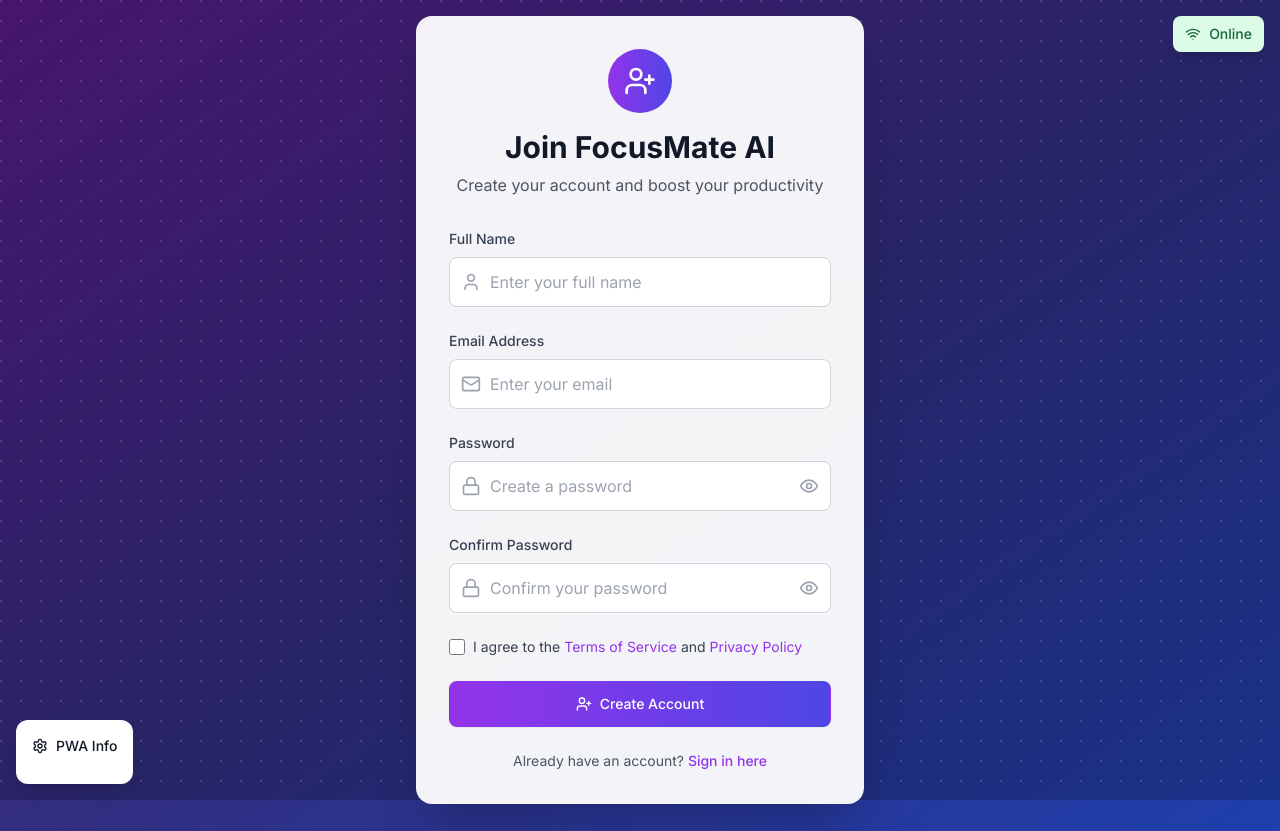
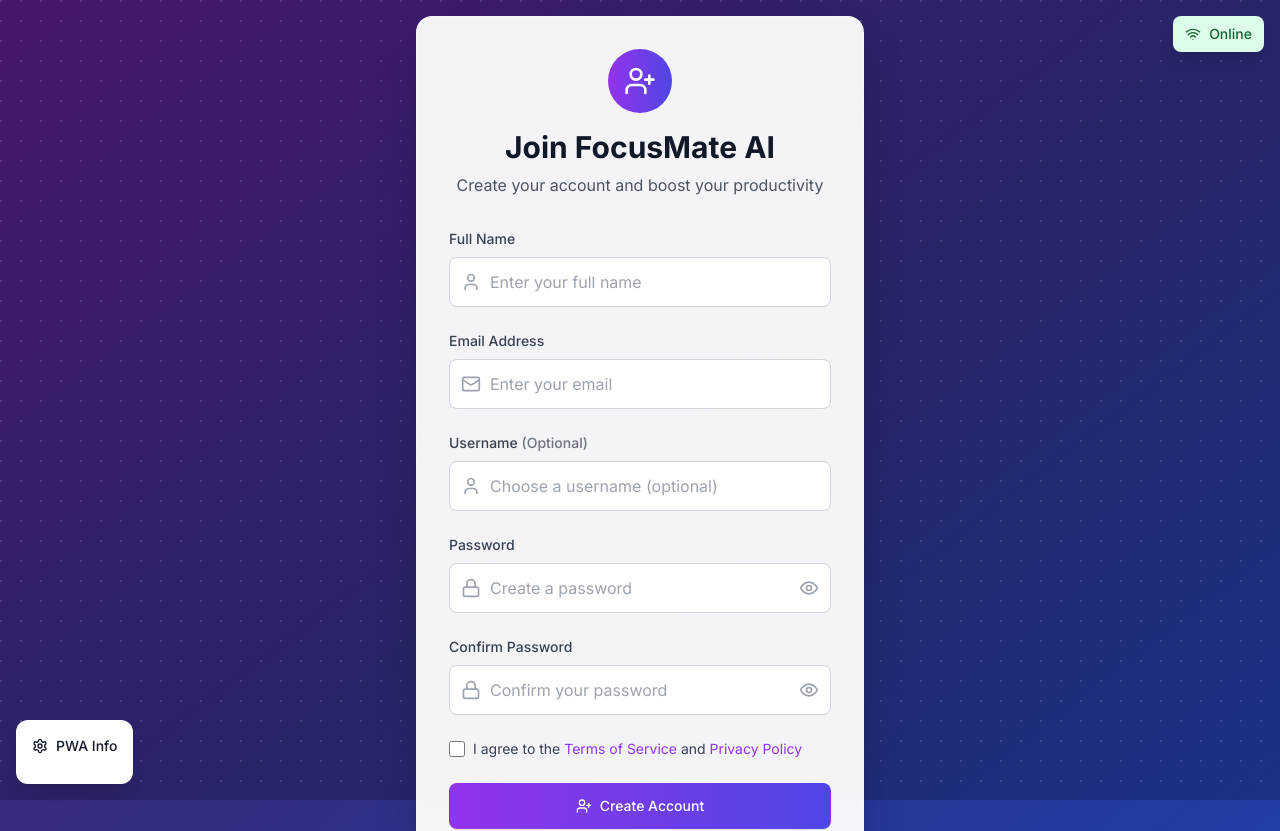
Before and after one commit to Aro-geo/focusmate-app, a React (Create React App) app: page /signup in a window 1280 px wide. Shown: the top 831 px of the page. Built offline with nearby package versions, Linux system fonts and the light colour scheme; no server answers.

Commit message:
Fix signup page, backend validation, and install joi

```diff
--- a/package.json
+++ b/package.json
@@ -24,6 +24,7 @@
     "dotenv": "^17.2.1",
     "express": "^5.1.0",
     "framer-motion": "^10.16.16",
+    "joi": "^17.13.3",
     "jsonwebtoken": "^9.0.2",
     "lucide-react": "^0.294.0",
     "pg": "^8.16.3",
--- a/src/pages/SignUp.tsx
+++ b/src/pages/SignUp.tsx
@@ -6,10 +6,12 @@
 
 const SignUp: React.FC = () => {
   const [formData, setFormData] = React.useState({
-    name: '',
+    fullName: '',
     email: '',
     password: '',
     confirmPassword: '',
+    username: '',
+    agreeToTerms: false
   });
   const [showPassword, setShowPassword] = React.useState(false);
   const [showConfirmPassword, setShowConfirmPassword] = React.useState(false);
@@ -19,10 +21,10 @@
   const navigate = useNavigate();
 
   const handleInputChange = (e: React.ChangeEvent<HTMLInputElement>) => {
-    const { name, value } = e.target;
+    const { name, value, type, checked } = e.target;
     setFormData(prev => ({
       ...prev,
-      [name]: value
+      [name]: type === 'checkbox' ? checked : value
     }));
     // Clear error when user starts typing
     if (errors[name]) {
@@ -36,10 +38,10 @@
   const validateForm = () => {
     const newErrors: { [key: string]: string } = {};
 
-    if (!formData.name) {
-      newErrors.name = 'Name is required';
-    } else if (formData.name.length < 2) {
-      newErrors.name = 'Name must be at least 2 characters';
+    if (!formData.fullName) {
+      newErrors.fullName = 'Full name is required';
+    } else if (formData.fullName.length < 2) {
+      newErrors.fullName = 'Full name must be at least 2 characters';
     }
 
     if (!formData.email) {
@@ -60,13 +62,17 @@
       newErrors.confirmPassword = 'Passwords do not match';
     }
 
+    if (!formData.agreeToTerms) {
+      newErrors.agreeToTerms = 'You must agree to the terms and conditions';
+    }
+
     setErrors(newErrors);
     return Object.keys(newErrors).length === 0;
   };
 
   const handleSignupSuccess = async (username: string) => {
     // Show verification alert
-    alert('Check your email to verify your account');
+    alert('Account created successfully! You can now log in.');
 
     // Navigate to login page - no automatic dashboard access
     navigate('/login');
@@ -83,16 +89,18 @@
     setErrors({}); // Clear previous errors
 
     try {
-      // Use real authentication service
+      // Use real authentication service with correct field names
       const result = await realAuthService.register({
-        name: formData.name,
+        fullName: formData.fullName,
         email: formData.email,
-        password: formData.password
+        password: formData.password,
+        username: formData.username || undefined, // Make optional
+        agreeToTerms: formData.agreeToTerms
       });
 
       if (result.success) {
         // Handle successful signup with AI welcome
-        await handleSignupSuccess(result.user?.username || formData.name);
+        await handleSignupSuccess(result.data?.user?.username || formData.fullName);
       } else {
         // Signup failed, show error message
         setErrors({
@@ -157,7 +165,7 @@
 
             {/* Name Field */}
             <div>
-              <label htmlFor="name" className="block text-sm font-medium text-gray-700 mb-2">
+              <label htmlFor="fullName" className="block text-sm font-medium text-gray-700 mb-2">
                 Full Name
               </label>
               <div className="relative">
@@ -165,21 +173,21 @@
                   <User className="h-5 w-5 text-gray-400" />
                 </div>
                 <input
-                  id="name"
-                  name="name"
+                  id="fullName"
+                  name="fullName"
                   type="text"
                   autoComplete="name"
                   required
-                  value={formData.name}
+                  value={formData.fullName}
                   onChange={handleInputChange}
                   className={`block w-full pl-10 pr-3 py-3 border ${
-                    errors.name ? 'border-red-300' : 'border-gray-300'
+                    errors.fullName ? 'border-red-300' : 'border-gray-300'
                   } rounded-lg focus:outline-none focus:ring-2 focus:ring-purple-500 focus:border-purple-500 transition-colors duration-200`}
                   placeholder="Enter your full name"
                 />
               </div>
-              {errors.name && (
-                <p className="mt-1 text-sm text-red-600">{errors.name}</p>
+              {errors.fullName && (
+                <p className="mt-1 text-sm text-red-600">{errors.fullName}</p>
               )}
             </div>
 
@@ -208,6 +216,33 @@
               </div>
               {errors.email && (
                 <p className="mt-1 text-sm text-red-600">{errors.email}</p>
+              )}
+            </div>
+
+            {/* Username Field (Optional) */}
+            <div>
+              <label htmlFor="username" className="block text-sm font-medium text-gray-700 mb-2">
+                Username <span className="text-gray-500">(Optional)</span>
+              </label>
+              <div className="relative">
+                <div className="absolute inset-y-0 left-0 pl-3 flex items-center pointer-events-none">
+                  <User className="h-5 w-5 text-gray-400" />
+                </div>
+                <input
+                  id="username"
+                  name="username"
+                  type="text"
+                  autoComplete="username"
+                  value={formData.username}
+                  onChange={handleInputChange}
+                  className={`block w-full pl-10 pr-3 py-3 border ${
+                    errors.username ? 'border-red-300' : 'border-gray-300'
+                  } rounded-lg focus:outline-none focus:ring-2 focus:ring-purple-500 focus:border-purple-500 transition-colors duration-200`}
+                  placeholder="Choose a username (optional)"
+                />
+              </div>
+              {errors.username && (
+                <p className="mt-1 text-sm text-red-600">{errors.username}</p>
               )}
             </div>
 
@@ -292,13 +327,15 @@
             {/* Terms and Conditions */}
             <div className="flex items-center">
               <input
-                id="terms"
-                name="terms"
+                id="agreeToTerms"
+                name="agreeToTerms"
                 type="checkbox"
                 required
+                checked={formData.agreeToTerms}
+                onChange={handleInputChange}
                 className="h-4 w-4 text-purple-600 focus:ring-purple-500 border-gray-300 rounded"
               />
-              <label htmlFor="terms" className="ml-2 block text-sm text-gray-700">
+              <label htmlFor="agreeToTerms" className="ml-2 block text-sm text-gray-700">
                 I agree to the{' '}
                 <a href="#" className="text-purple-600 hover:text-purple-500">
                   Terms of Service
--- a/src/services/RealAuthService.ts
+++ b/src/services/RealAuthService.ts
@@ -2,9 +2,11 @@
 // DO NOT import: bcrypt, jsonwebtoken, pg
 
 export interface RegisterData {
-  name: string;
+  fullName: string;
   email: string;
   password: string;
+  username?: string;
+  agreeToTerms: boolean;
 }
 
 export interface LoginData {
@@ -21,8 +23,11 @@
 
 export interface RegisterResponse {
   success: boolean;
-  user?: User;
-  token?: string;
+  data?: {
+    user: User;
+    token: string;
+    refreshToken: string;
+  };
   message?: string;
 }
 
@@ -44,14 +49,16 @@
   async register(userData: RegisterData): Promise<RegisterResponse> {
     try {
       const response = await axios.post<RegisterResponse>(`${this.apiUrl}/auth-register`, {
-        name: userData.name,
+        fullName: userData.fullName,
         email: userData.email,
-        password: userData.password
+        password: userData.password,
+        username: userData.username,
+        agreeToTerms: userData.agreeToTerms
       });
 
-      if (response.data.success && response.data.token) {
-        localStorage.setItem('token', response.data.token);
-        localStorage.setItem('user', JSON.stringify(response.data.user));
+      if (response.data.success && response.data.data?.token) {
+        localStorage.setItem('token', response.data.data.token);
+        localStorage.setItem('user', JSON.stringify(response.data.data.user));
       }
 
       return response.data;
```
Also changed, not shown: 1 other file (tests, documents, lock files or other folders).
